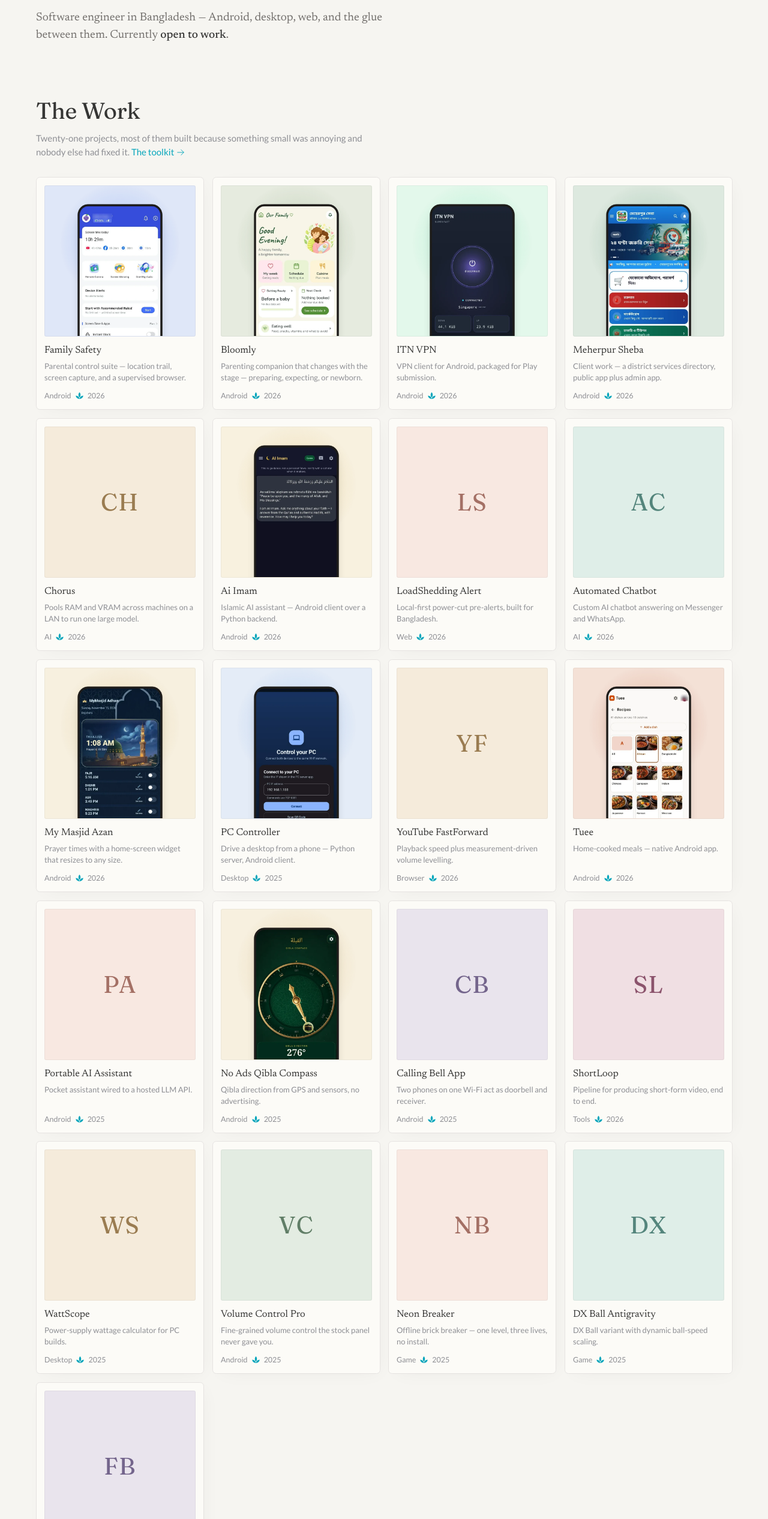
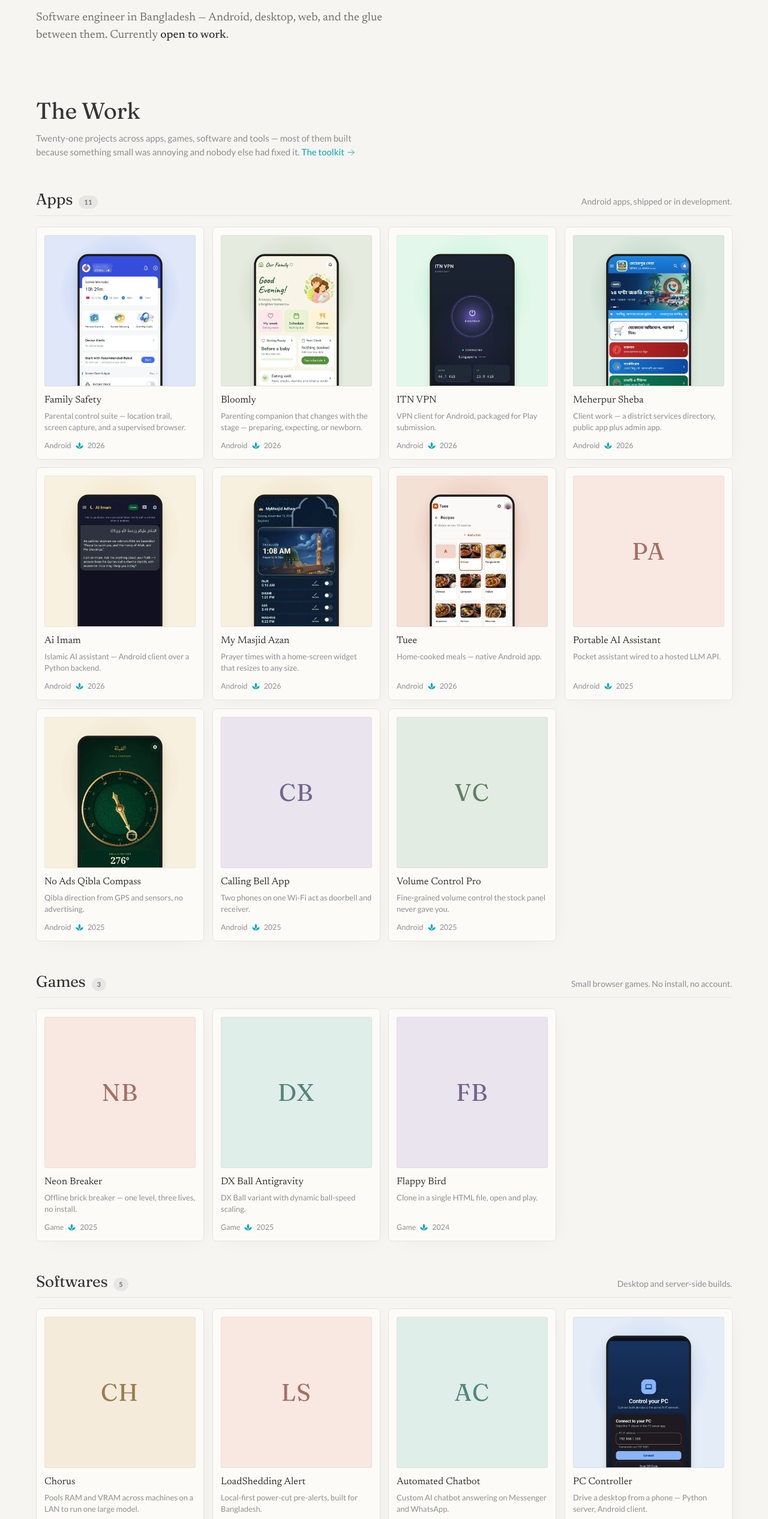
Before and after one commit to Muhammad-Akash/profile-site, a plain HTML site: page index.html in a window 1280 px wide. Shown: the part 268-2800 px from the top of the page at 60% size. Drawn offline with Linux system fonts and the light colour scheme.

Commit message:
work: split the grid into apps, games, softwares and tools
Each group gets a heading, a count and a one-line note. Adds a category field to every project in projects.json so the grouping is data-driven rather than hand-maintained in HTML.

```diff
--- a/index.html
+++ b/index.html
@@ -97,12 +97,18 @@
         <div class="section-head">
           <h2 class="garden-title">The Work</h2>
           <p class="subheader">
-            Twenty-one projects, most of them built because something small was annoying
-            and nobody else had fixed it.
+            Twenty-one projects across apps, games, software and tools — most of them
+            built because something small was annoying and nobody else had fixed it.
             <a class="readmore" href="#stack">The toolkit <svg class="ico"><use href="#i-arrow"/></svg></a>
           </p>
         </div>
 
+        <div class="group">
+          <div class="group-head">
+            <h3 class="group-title">Apps</h3>
+            <span class="group-count">11</span>
+            <p class="group-note">Android apps, shipped or in development.</p>
+          </div>
           <div class="grid">
 
   <a class="card-link" href="project.html?p=family-safe">
@@ -141,15 +147,6 @@
               </article>
             </a>
 
-          <a class="card-link" href="project.html?p=chorus">
-            <article class="card">
-              <div class="card-art" style="--tint:#c98a2e"><span>CH</span></div>
-              <h3>Chorus</h3>
-              <p class="card-desc">Pools RAM and VRAM across machines on a LAN to run one large model.</p>
-              <div class="meta"><span>AI</span><svg class="growth"><use href="#i-sprout"/></svg><span>2026</span></div>
-            </article>
-          </a>
-
   <a class="card-link" href="project.html?p=ai-imam">
               <article class="card">
                 <div class="card-art" style="--tint:#e0b64a"><img src="img/ai-imam/card.webp" alt="AI Imam — the assistant" loading="lazy" /></div>
@@ -159,48 +156,12 @@
               </article>
             </a>
 
-          <a class="card-link" href="project.html?p=loadshedding-alert">
-            <article class="card">
-              <div class="card-art" style="--tint:#e0705c"><span>LS</span></div>
-              <h3>LoadShedding Alert</h3>
-              <p class="card-desc">Local-first power-cut pre-alerts, built for Bangladesh.</p>
-              <div class="meta"><span>Web</span><svg class="growth"><use href="#i-sprout"/></svg><span>2026</span></div>
-            </article>
-          </a>
-
-          <a class="card-link" href="project.html?p=automated-chatbot">
-            <article class="card">
-              <div class="card-art" style="--tint:#2f9e8f"><span>AC</span></div>
-              <h3>Automated Chatbot</h3>
-              <p class="card-desc">Custom AI chatbot answering on Messenger and WhatsApp.</p>
-              <div class="meta"><span>AI</span><svg class="growth"><use href="#i-sprout"/></svg><span>2026</span></div>
-            </article>
-          </a>
-
   <a class="card-link" href="project.html?p=my-masjid-azan">
               <article class="card">
                 <div class="card-art" style="--tint:#d9a94a"><img src="img/my-masjid-azan/card.webp" alt="My Masjid Adhan — prayer times" loading="lazy" /></div>
                 <h3>My Masjid Azan</h3>
                 <p class="card-desc">Prayer times with a home-screen widget that resizes to any size.</p>
                 <div class="meta"><span>Android</span><svg class="growth"><use href="#i-sprout"/></svg><span>2026</span></div>
-            </article>
-          </a>
-
-          <a class="card-link" href="project.html?p=pc-controller">
-            <article class="card">
-              <div class="card-art" style="--tint:#4f8ff7"><img src="img/pc-controller/card.webp" alt="PC Controller — connect to a PC" loading="lazy" /></div>
-              <h3>PC Controller</h3>
-              <p class="card-desc">Drive a desktop from a phone — Python server, Android client.</p>
-              <div class="meta"><span>Desktop</span><svg class="growth"><use href="#i-sprout"/></svg><span>2025</span></div>
-            </article>
-          </a>
-
-          <a class="card-link" href="project.html?p=youtube-fastforward">
-            <article class="card">
-              <div class="card-art" style="--tint:#c98a2e"><span>YF</span></div>
-              <h3>YouTube FastForward</h3>
-              <p class="card-desc">Playback speed plus measurement-driven volume levelling.</p>
-              <div class="meta"><span>Browser</span><svg class="growth"><use href="#i-sprout"/></svg><span>2026</span></div>
               </article>
             </a>
 
@@ -240,24 +201,6 @@
               </article>
             </a>
 
-          <a class="card-link" href="project.html?p=shortloop">
-            <article class="card">
-              <div class="card-art" style="--tint:#a8306a"><span>SL</span></div>
-              <h3>ShortLoop</h3>
-              <p class="card-desc">Pipeline for producing short-form video, end to end.</p>
-              <div class="meta"><span>Tools</span><svg class="growth"><use href="#i-sprout"/></svg><span>2026</span></div>
-            </article>
-          </a>
-
-          <a class="card-link" href="project.html?p=wattscope">
-            <article class="card">
-              <div class="card-art" style="--tint:#c98a2e"><span>WS</span></div>
-              <h3>WattScope</h3>
-              <p class="card-desc">Power-supply wattage calculator for PC builds.</p>
-              <div class="meta"><span>Desktop</span><svg class="growth"><use href="#i-sprout"/></svg><span>2025</span></div>
-            </article>
-          </a>
-
   <a class="card-link" href="project.html?p=volume-control-pro">
               <article class="card">
                 <div class="card-art" style="--tint:#4c8f5f"><span>VC</span></div>
@@ -266,6 +209,16 @@
                 <div class="meta"><span>Android</span><svg class="growth"><use href="#i-sprout"/></svg><span>2025</span></div>
               </article>
             </a>
+
+          </div>
+        </div>
+        <div class="group">
+          <div class="group-head">
+            <h3 class="group-title">Games</h3>
+            <span class="group-count">3</span>
+            <p class="group-note">Small browser games. No install, no account.</p>
+          </div>
+          <div class="grid">
 
   <a class="card-link" href="project.html?p=neon-breaker">
               <article class="card">
@@ -294,6 +247,90 @@
               </article>
             </a>
 
+          </div>
+        </div>
+        <div class="group">
+          <div class="group-head">
+            <h3 class="group-title">Softwares</h3>
+            <span class="group-count">5</span>
+            <p class="group-note">Desktop and server-side builds.</p>
+          </div>
+          <div class="grid">
+
+  <a class="card-link" href="project.html?p=chorus">
+              <article class="card">
+                <div class="card-art" style="--tint:#c98a2e"><span>CH</span></div>
+                <h3>Chorus</h3>
+                <p class="card-desc">Pools RAM and VRAM across machines on a LAN to run one large model.</p>
+                <div class="meta"><span>AI</span><svg class="growth"><use href="#i-sprout"/></svg><span>2026</span></div>
+              </article>
+            </a>
+
+  <a class="card-link" href="project.html?p=loadshedding-alert">
+              <article class="card">
+                <div class="card-art" style="--tint:#e0705c"><span>LS</span></div>
+                <h3>LoadShedding Alert</h3>
+                <p class="card-desc">Local-first power-cut pre-alerts, built for Bangladesh.</p>
+                <div class="meta"><span>Web</span><svg class="growth"><use href="#i-sprout"/></svg><span>2026</span></div>
+              </article>
+            </a>
+
+  <a class="card-link" href="project.html?p=automated-chatbot">
+              <article class="card">
+                <div class="card-art" style="--tint:#2f9e8f"><span>AC</span></div>
+                <h3>Automated Chatbot</h3>
+                <p class="card-desc">Custom AI chatbot answering on Messenger and WhatsApp.</p>
+                <div class="meta"><span>AI</span><svg class="growth"><use href="#i-sprout"/></svg><span>2026</span></div>
+              </article>
+            </a>
+
+  <a class="card-link" href="project.html?p=pc-controller">
+              <article class="card">
+                <div class="card-art" style="--tint:#4f8ff7"><img src="img/pc-controller/card.webp" alt="PC Controller — connect to a PC" loading="lazy" /></div>
+                <h3>PC Controller</h3>
+                <p class="card-desc">Drive a desktop from a phone — Python server, Android client.</p>
+                <div class="meta"><span>Desktop</span><svg class="growth"><use href="#i-sprout"/></svg><span>2025</span></div>
+              </article>
+            </a>
+
+  <a class="card-link" href="project.html?p=wattscope">
+              <article class="card">
+                <div class="card-art" style="--tint:#c98a2e"><span>WS</span></div>
+                <h3>WattScope</h3>
+                <p class="card-desc">Power-supply wattage calculator for PC builds.</p>
+                <div class="meta"><span>Desktop</span><svg class="growth"><use href="#i-sprout"/></svg><span>2025</span></div>
+              </article>
+            </a>
+
+          </div>
+        </div>
+        <div class="group">
+          <div class="group-head">
+            <h3 class="group-title">Tools</h3>
+            <span class="group-count">2</span>
+            <p class="group-note">Utilities that make other work faster.</p>
+          </div>
+          <div class="grid">
+
+  <a class="card-link" href="project.html?p=youtube-fastforward">
+              <article class="card">
+                <div class="card-art" style="--tint:#c98a2e"><span>YF</span></div>
+                <h3>YouTube FastForward</h3>
+                <p class="card-desc">Playback speed plus measurement-driven volume levelling.</p>
+                <div class="meta"><span>Browser</span><svg class="growth"><use href="#i-sprout"/></svg><span>2026</span></div>
+              </article>
+            </a>
+
+  <a class="card-link" href="project.html?p=shortloop">
+              <article class="card">
+                <div class="card-art" style="--tint:#a8306a"><span>SL</span></div>
+                <h3>ShortLoop</h3>
+                <p class="card-desc">Pipeline for producing short-form video, end to end.</p>
+                <div class="meta"><span>Tools</span><svg class="growth"><use href="#i-sprout"/></svg><span>2026</span></div>
+              </article>
+            </a>
+
+          </div>
         </div>
       </section>
 
--- a/styles.css
+++ b/styles.css
@@ -207,6 +207,47 @@ html[data-theme='dark'] .ico-sun { display: none; }
 }
 .readmore .ico { width: 14px; height: 14px; transition: transform .25s var(--ease-out); }
 .readmore:hover .ico { transform: translateX(3px); }
+
+/* ---------- work groups ---------- */
+.group + .group { margin-top: clamp(30px, 4vw, 48px); }
+
+.group-head {
+  display: flex;
+  align-items: baseline;
+  gap: 10px;
+  flex-wrap: wrap;
+  margin-top: clamp(34px, 4.5vw, 52px);
+  padding-bottom: 10px;
+  border-bottom: 1px solid var(--tinted-cream);
+}
+
+.group-title {
+  font-family: var(--font-display);
+  font-size: clamp(20px, 2.2vw, 26px);
+  font-weight: 400;
+  letter-spacing: -.01em;
+  line-height: 1.2;
+}
+
+.group-count {
+  font-family: var(--font-sans);
+  font-size: 11px;
+  font-weight: 700;
+  letter-spacing: .05em;
+  color: var(--gray-600);
+  background: color-mix(in srgb, var(--gray-500) 14%, transparent);
+  border-radius: 100px;
+  padding: 3px 9px;
+}
+
+.group-note {
+  font-family: var(--font-sans);
+  font-size: 14px;
+  color: var(--gray-500);
+  margin-left: auto;
+}
+
+.group .grid { margin-top: 18px; }
 
 /* ---------- work grid ---------- */
 .grid {
```
Also changed, not shown: projects.json (+21 -0 lines). Lines whose indentation alone changed are shown as unchanged.
